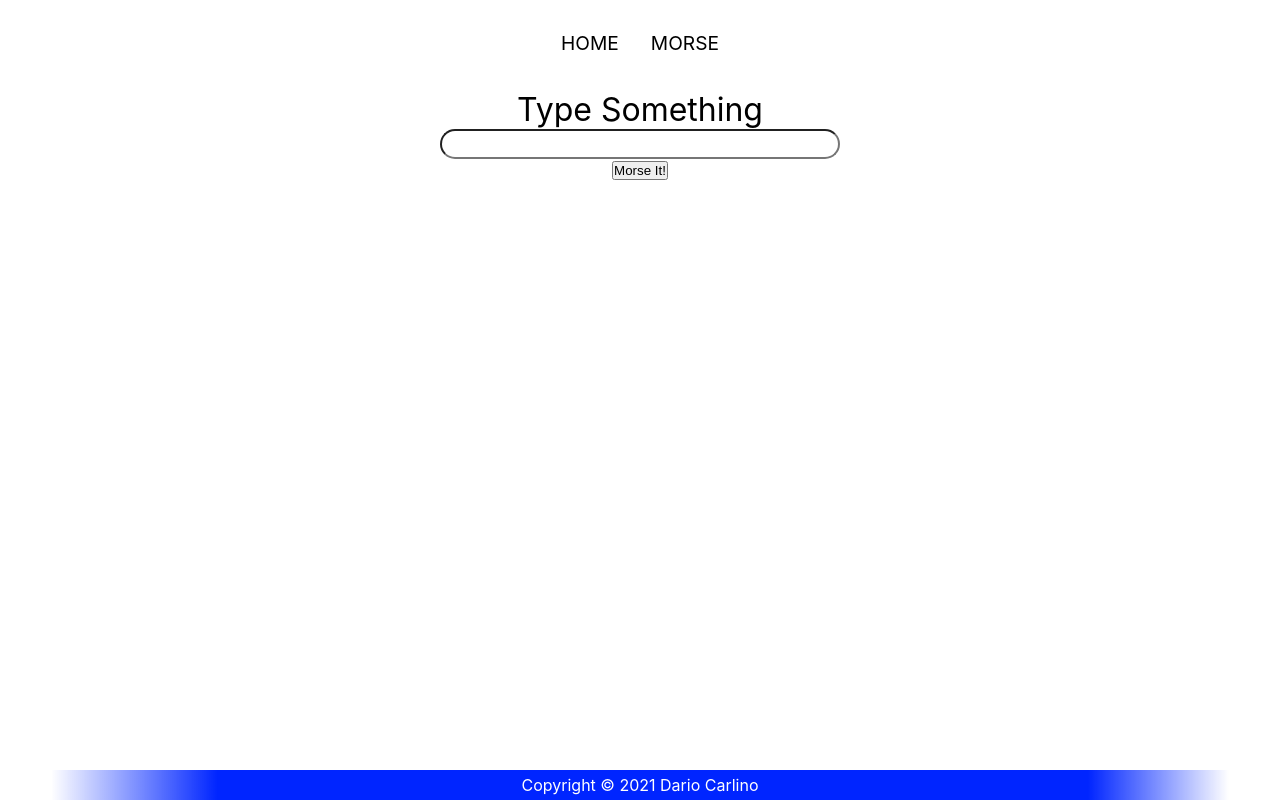
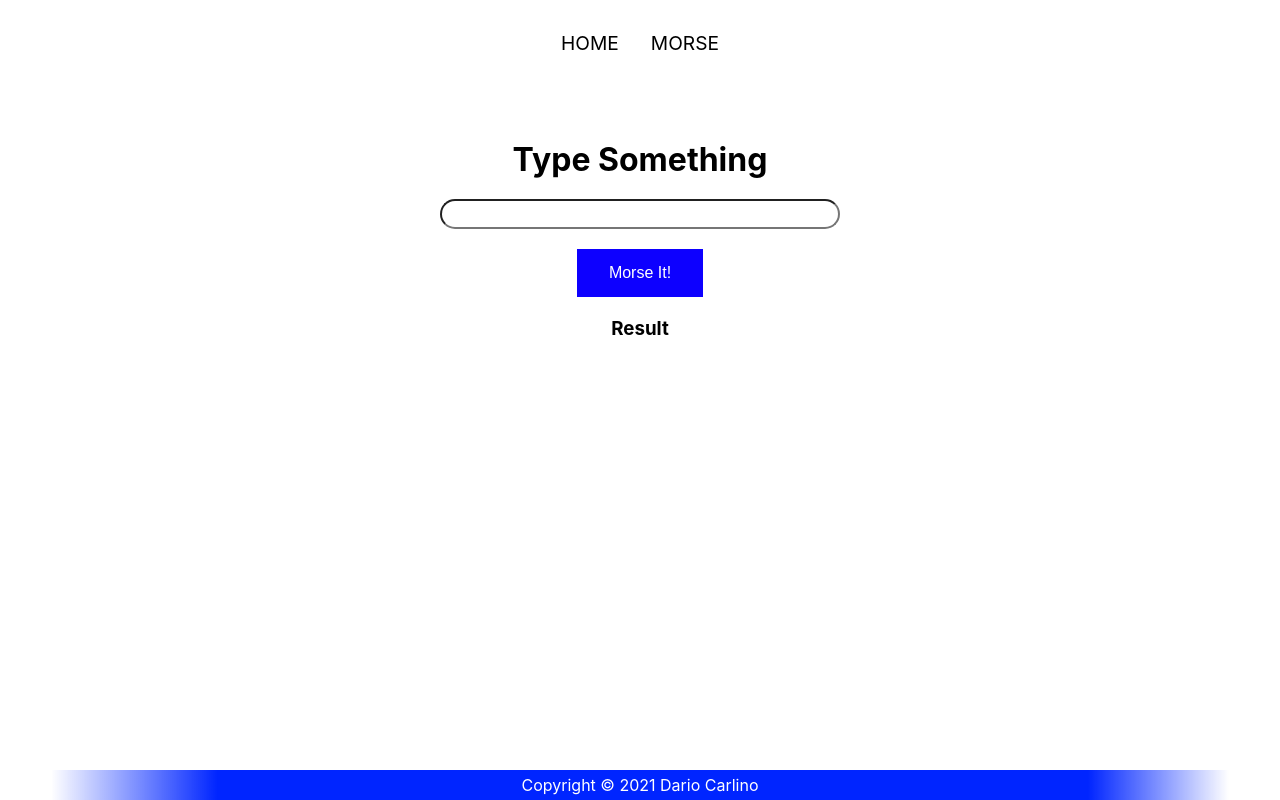
Before and after one commit to cloudymolecule/morse-it, a React (Create React App) app: page /morse in a window 1280 px wide. Built offline with nearby package versions, Linux system fonts and the light colour scheme.

Commit message:
Update Morse.css

```diff
--- a/src/components/Morse.js
+++ b/src/components/Morse.js
@@ -35,9 +35,13 @@ class Morse extends Component {
         return (
             <div className='morse-container'>
                 <form onSubmit={this.handleSubmit} className='morse-form'>
-                    <label className='morse-label'>Type Something</label><br />
-                    <input className='morse-input' name='input' onChange={this.handleChange} maxLength='50'/><br />
-                    <button type='submit'>Morse It!</button>
+                    <h3 className='morse-label'>Type Something</h3>
+                    <div className='morse-input-container'>
+                        <input className='morse-input' name='input' onChange={this.handleChange} maxLength='50'/>
+                    </div>
+                    <button className='morse-button' type='submit'>Morse It!</button>
+                    <h3 className='morse-result-label'>Result</h3>
+                    <div className='morse-result-text'></div>
                 </form>
                 <h1></h1>
             </div>
--- a/src/styles/Morse.css
+++ b/src/styles/Morse.css
@@ -1,9 +1,15 @@
 .morse-container {
     text-align: center;
+    margin-top: 50px;
 }
 
 .morse-label {
     font-size: 2em;
+    padding-bottom: 20px;
+}
+
+.morse-input-container {
+    margin-bottom: 20px;
 }
 
 .morse-input {
@@ -12,3 +18,23 @@
     height: 30px;
     text-align: center;
 }
+
+.morse-button {
+    margin-bottom: 20px;
+    background-color: #0d00ff; /* Green */
+    border: none;
+    color: white;
+    padding: 15px 32px;
+    text-align: center;
+    text-decoration: none;
+    display: inline-block;
+    font-size: 16px;
+}
+
+.morse-result-label {
+
+}
+
+.morse-result-text {
+
+}
```
